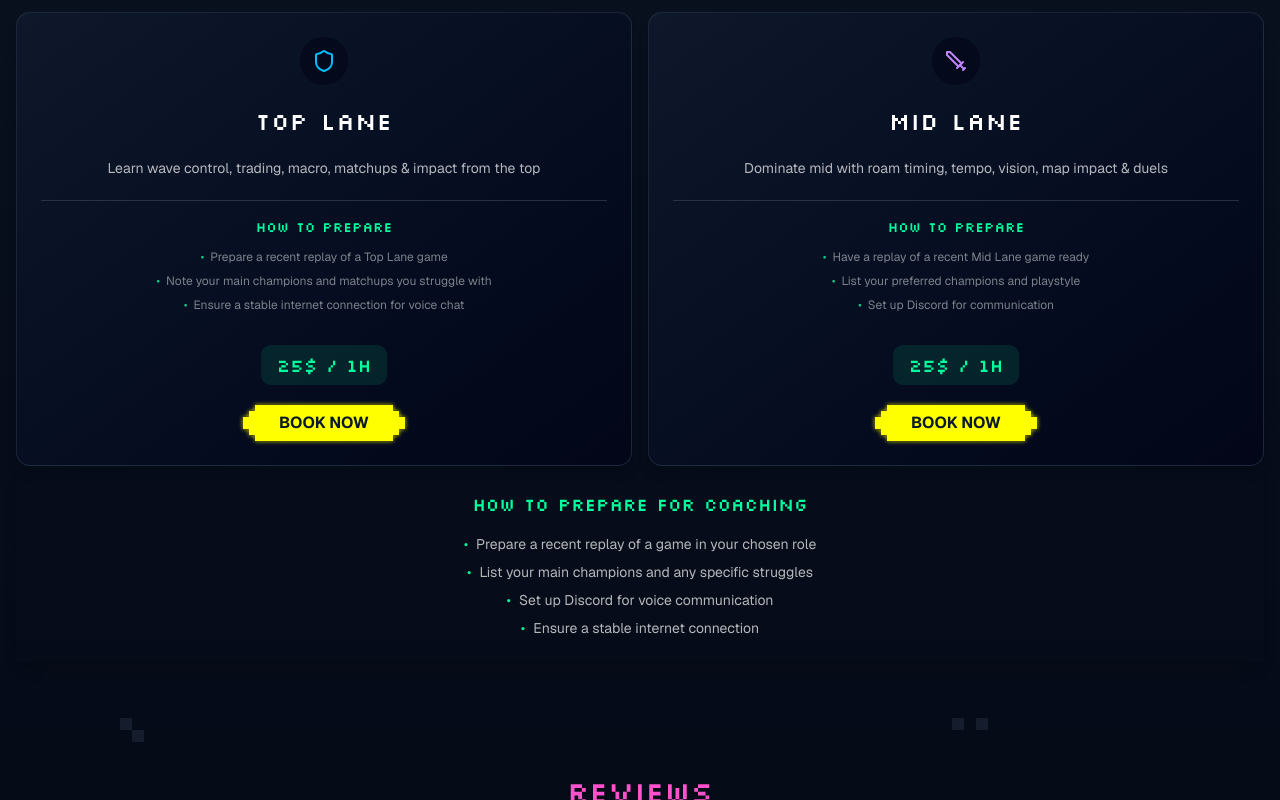
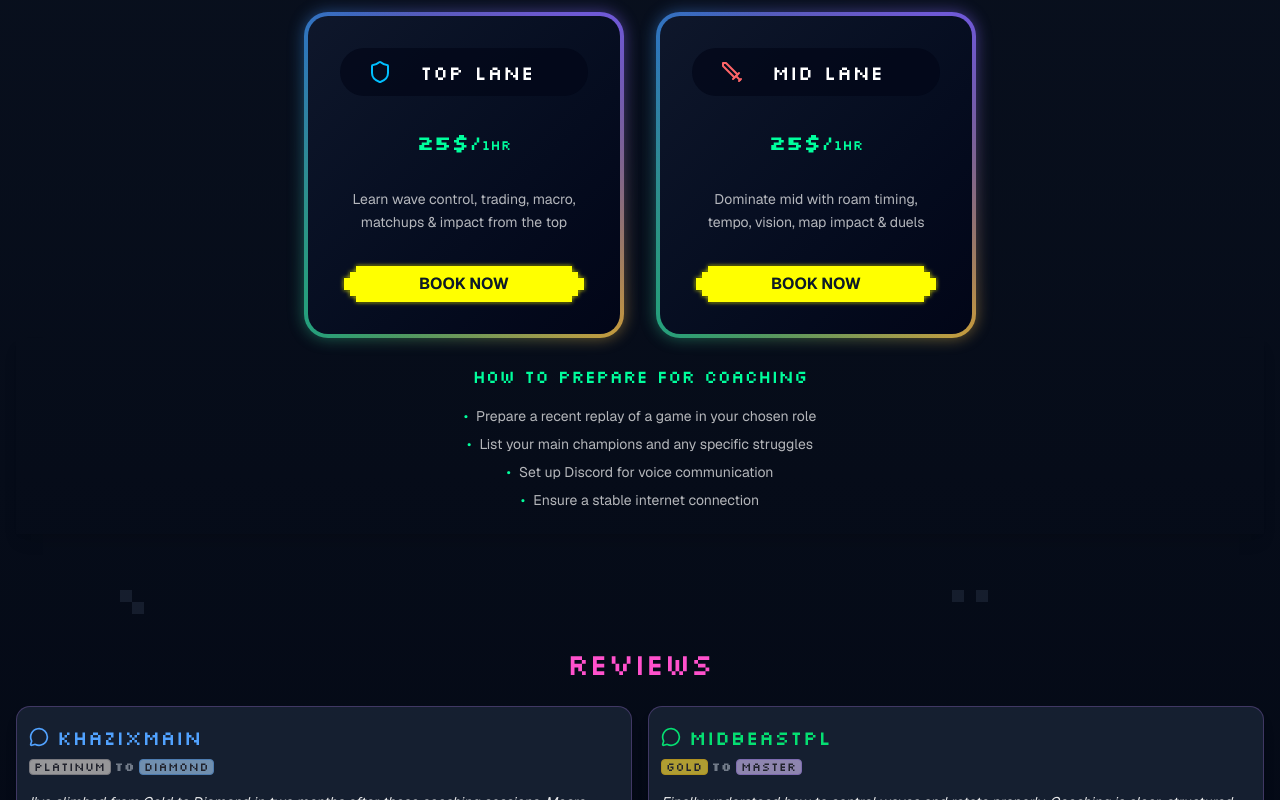
Before and after one commit to x-Foz3R-x/lemon_coaching, a Next.js app: page / in a window 1280 px wide. Shown: the part 1340-2140 px from the top of the page. Built offline with nearby package versions, Linux system fonts and the light colour scheme.

Commit message:
feat: add framer-motion dependency and update card styles for improved UI

```diff
--- a/package.json
+++ b/package.json
@@ -22,6 +22,7 @@
     "class-variance-authority": "^0.7.1",
     "clsx": "^2.1.1",
     "lucide-react": "^0.525.0",
+    "motion": "^12.23.3",
     "next": "^15.2.3",
     "react": "^19.0.0",
     "react-dom": "^19.0.0",
--- a/src/components/coaching-plan-card.tsx
+++ b/src/components/coaching-plan-card.tsx
@@ -1,10 +1,9 @@
-import { cn } from "~/lib/utils"; // Zakładam, że cn jest zaimportowane z lib/utils
 import PixelButton from "./ui/pixel-button";
+import { BackgroundGradient } from "./ui/background-gradient";
 
 interface Props {
   title: string;
   description: string;
-  preparation: string[];
   price: string;
   icon: React.ReactNode;
 }
@@ -12,69 +11,33 @@ interface Props {
 export default function CoachingPlanCard({
   title,
   description,
-  preparation,
   price,
   icon,
 }: Props) {
   return (
-    <div
-      className={cn(
-        "relative flex flex-col items-center gap-5 rounded-xl bg-gradient-to-br from-slate-900 to-slate-950 p-6 text-center",
-        "border border-slate-700/50 shadow-lg transition-all duration-300 ease-in-out",
-        "hover:border-neon-green/50 hover:scale-105 hover:shadow-[0_0_15px_rgba(74,222,128,0.3)]",
-      )}
+    <BackgroundGradient
+      className="flex flex-col justify-center gap-8 rounded-[1.25rem] bg-gradient-to-br from-slate-900 to-slate-950 p-8 transition-all"
+      containerClassName="max-w-80"
     >
-      {/* Neonowy akcent w tle */}
-      <div className="bg-neon-green/10 absolute inset-0 rounded-xl opacity-0 transition-opacity duration-300 hover:opacity-20" />
+      <div className="flex h-12 items-center gap-3 rounded-full bg-slate-950/70 p-3">
+        <div className="size-6 w-1/4">{icon}</div>
+        <h4 className="font-pixel text-left text-xl tracking-wide text-white">
+          {title}
+        </h4>
+      </div>
 
-      {/* Ikona z animacją */}
-      <span
-        className={cn(
-          "rounded-full bg-slate-950/70 p-3 transition-transform duration-300",
-          "group-hover:rotate-12",
-        )}
-      >
-        {icon}
-      </span>
+      <div className="font-pixel text-neon-green text-xl font-bold">
+        {price}
+        <span className="font-normal">
+          /<span className="text-sm">1hr</span>
+        </span>
+      </div>
 
-      <h4 className="font-pixel text-2xl tracking-wide text-white">{title}</h4>
       <p className="text-sm leading-relaxed text-white/70">{description}</p>
 
-      <div className="w-full border-t border-slate-600/50 pt-4">
-        <h5 className="font-pixel text-neon-green text-sm">How to Prepare</h5>
-        <ul className="mt-3 space-y-2 text-xs text-white/60">
-          {preparation.map((item, index) => (
-            <li
-              key={index}
-              className="flex items-center justify-center gap-1.5 opacity-80 transition-opacity duration-200 hover:opacity-100"
-            >
-              <span className="text-neon-green">•</span> {item}
-            </li>
-          ))}
-        </ul>
-      </div>
-
-      <span
-        className={cn(
-          "font-pixel text-neon-green bg-neon-green/10 mt-3 rounded-lg px-4 py-1.5 text-lg",
-          "hover:bg-neon-green/20 transition-all duration-200",
-        )}
-      >
-        {price}
-      </span>
-
-      <PixelButton size="sm">Book Now</PixelButton>
-      {/* <button
-        className={cn(
-          "bg-neon-green font-pixel mt-5 w-full rounded-lg px-5 py-2.5 text-sm text-slate-900",
-          "relative overflow-hidden transition-all duration-300 ease-in-out",
-          "hover:bg-neon-green/90 hover:shadow-[0_0_10px_rgba(74,222,128,0.5)]",
-          "before:absolute before:inset-0 before:bg-white/20 before:opacity-0 before:transition-opacity before:duration-300",
-          "hover:before:opacity-100",
-        )}
-      >
-        <span className="relative z-10">Book Now</span>
-      </button> */}
-    </div>
+      <PixelButton size="sm" className="mx-4">
+        Book Now
+      </PixelButton>
+    </BackgroundGradient>
   );
 }
--- a/src/components/sections.tsx/coaching-plans.tsx
+++ b/src/components/sections.tsx/coaching-plans.tsx
@@ -4,13 +4,6 @@ import { cn } from "~/lib/utils";
 import CoachingPlanCard from "../coaching-plan-card";
 import SectionHeader from "../section-header";
 import PixelMesh from "../ui/pixel-mesh";
-
-const preparationSteps = [
-  "Prepare a recent replay of a game in your chosen role",
-  "List your main champions and any specific struggles",
-  "Set up Discord for voice communication",
-  "Ensure a stable internet connection",
-];
 
 export default function CoachingPlansSection() {
   return (
@@ -24,28 +17,18 @@ export default function CoachingPlansSection() {
       </div>
 
       <SectionHeader title="Coaching Offers" className="text-neon-green" />
-      <div className="grid grid-cols-1 gap-4 text-white sm:grid-cols-2">
+      <div className="flex flex-wrap items-center justify-center gap-8 text-white sm:grid-cols-2">
         <CoachingPlanCard
           title="Top Lane"
           description="Learn wave control, trading, macro, matchups & impact from the top"
-          preparation={[
-            "Prepare a recent replay of a Top Lane game",
-            "Note your main champions and matchups you struggle with",
-            "Ensure a stable internet connection for voice chat",
-          ]}
-          price="25$ / 1h"
-          icon={<Shield className="text-pixel-blue" />}
+          price="25$"
+          icon={<Shield className="text-pixel-blue size-full" />}
         />
         <CoachingPlanCard
           title="Mid Lane"
           description="Dominate mid with roam timing, tempo, vision, map impact & duels"
-          preparation={[
-            "Have a replay of a recent Mid Lane game ready",
-            "List your preferred champions and playstyle",
-            "Set up Discord for communication",
-          ]}
-          price="25$ / 1h"
-          icon={<Sword className="text-pixel-purple" />}
+          price="25$"
+          icon={<Sword className="size-full text-red-400" />}
         />
       </div>
 
--- /dev/null
+++ b/src/components/ui/background-gradient.tsx
@@ -0,0 +1,73 @@
+"use client";
+
+import { motion } from "motion/react";
+import { cn } from "~/lib/utils";
+
+export const BackgroundGradient = ({
+  children,
+  className,
+  containerClassName,
+  animate = true,
+}: {
+  children?: React.ReactNode;
+  className?: string;
+  containerClassName?: string;
+  animate?: boolean;
+}) => {
+  const variants = {
+    initial: {
+      backgroundPosition: "0 50%",
+    },
+    animate: {
+      backgroundPosition: ["0, 50%", "100% 50%", "0 50%"],
+    },
+  };
+  return (
+    <div className={cn("group relative p-[4px]", containerClassName)}>
+      <motion.div
+        variants={animate ? variants : undefined}
+        initial={animate ? "initial" : undefined}
+        animate={animate ? "animate" : undefined}
+        transition={
+          animate
+            ? {
+                duration: 5,
+                repeat: Infinity,
+                repeatType: "reverse",
+              }
+            : undefined
+        }
+        style={{
+          backgroundSize: animate ? "150% 150%" : undefined,
+        }}
+        className={cn(
+          "absolute inset-0 z-[1] rounded-3xl opacity-60 blur-sm transition duration-500 will-change-transform group-hover:opacity-100",
+          "bg-[radial-gradient(circle_farthest-side_at_0_100%,#00ccb1,transparent),radial-gradient(circle_farthest-side_at_100%_0,#7b61ff,transparent),radial-gradient(circle_farthest-side_at_100%_100%,#ffc414,transparent),radial-gradient(circle_farthest-side_at_0_0,#1ca0fb,#141316)]",
+        )}
+      />
+      <motion.div
+        variants={animate ? variants : undefined}
+        initial={animate ? "initial" : undefined}
+        animate={animate ? "animate" : undefined}
+        transition={
+          animate
+            ? {
+                duration: 5,
+                repeat: Infinity,
+                repeatType: "reverse",
+              }
+            : undefined
+        }
+        style={{
+          backgroundSize: animate ? "150% 150%" : undefined,
+        }}
+        className={cn(
+          "absolute inset-0 z-[1] rounded-3xl will-change-transform",
+          "bg-[radial-gradient(circle_farthest-side_at_0_100%,#00ccb1,transparent),radial-gradient(circle_farthest-side_at_100%_0,#7b61ff,transparent),radial-gradient(circle_farthest-side_at_100%_100%,#ffc414,transparent),radial-gradient(circle_farthest-side_at_0_0,#1ca0fb,#141316)]",
+        )}
+      />
+
+      <div className={cn("relative z-10", className)}>{children}</div>
+    </div>
+  );
+};
--- a/src/components/ui/card.tsx
+++ b/src/components/ui/card.tsx
@@ -9,7 +9,7 @@ export default function TestimonialCard({ className, children }: Props) {
   return (
     <div
       className={cn(
-        "border-pixel-purple/25 hover:border-pixel-purple/50 flex flex-col items-center gap-3 rounded-xl border bg-slate-800 p-3 shadow-lg transition-all",
+        "border-pixel-purple/25 hover:border-pixel-purple/50 flex flex-col items-center gap-3 rounded-xl border bg-slate-800/70 p-3 shadow-lg transition-all",
         className,
       )}
     >
```
Also changed, not shown: src/components/icons/logo.tsx (+1 -4 lines), 1 other file (tests, documents, lock files or other folders).
